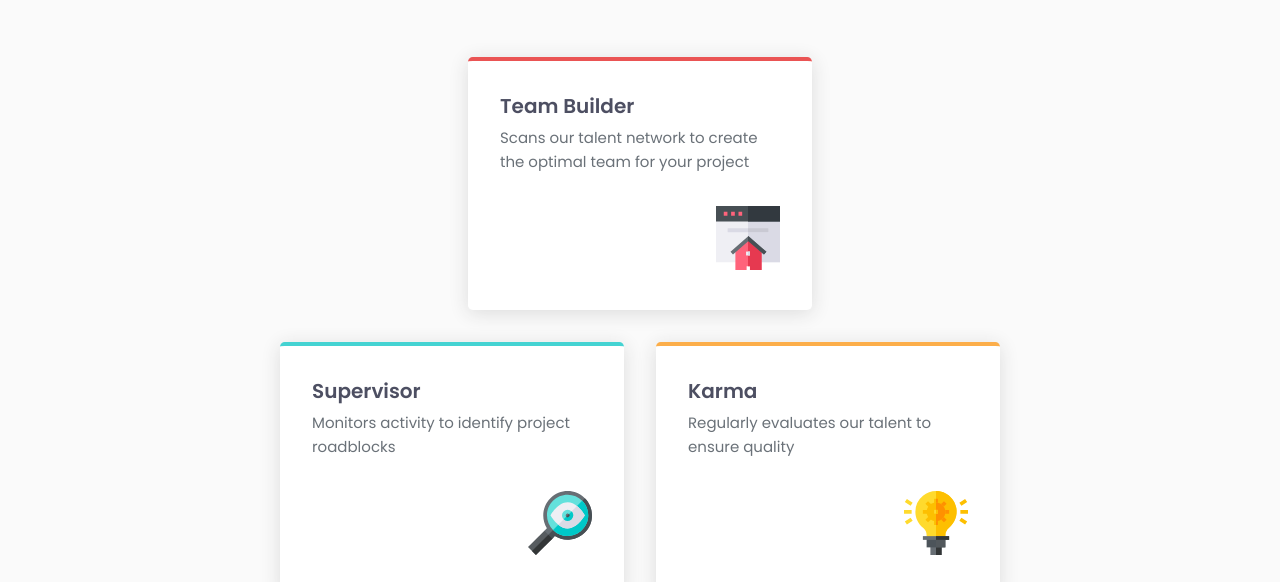
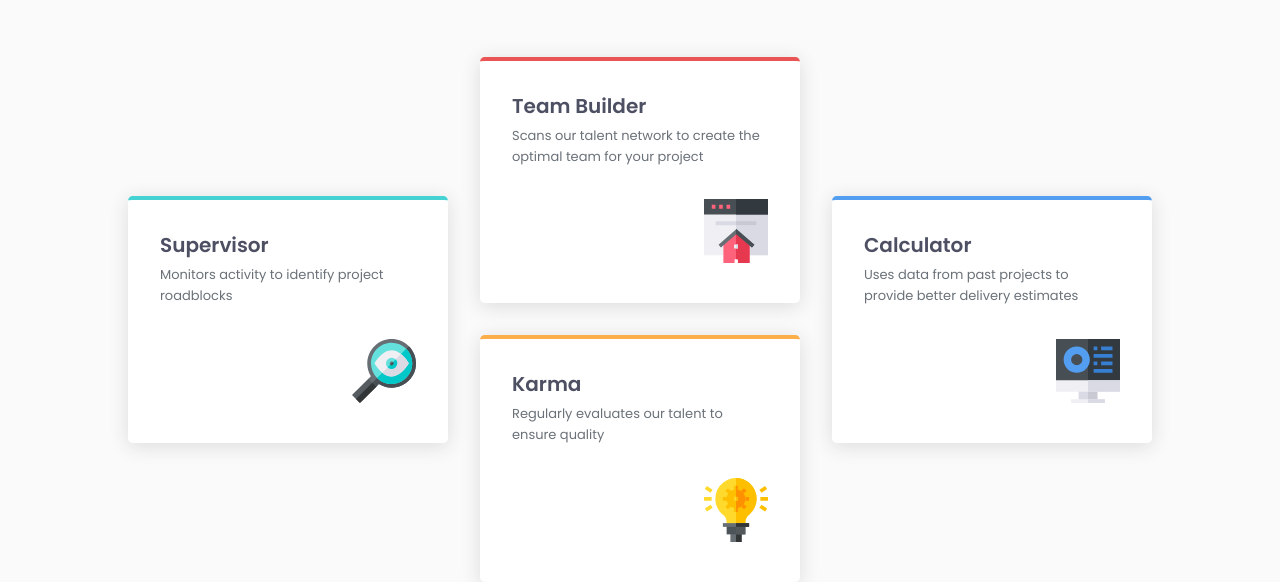
Before and after one commit to ashkir004/four-card-feature-section, a website: page index.html in a window 1280 px wide. Shown: the part 218-800 px from the top of the page. Drawn offline with Linux system fonts and the light colour scheme.

Commit message:
add responsiveness for desktop screens

```diff
--- a/style.css
+++ b/style.css
@@ -124,6 +124,7 @@ main {
     gap: var(--space-lg);
 }
 
+/* Card */
 .card {
     padding: var(--space-lg);
     background-color: var(--neutral-white);
@@ -165,38 +166,38 @@ main {
     border-top: .3rem solid var(--primary-blue);
 }
 
-@media (min-width: 48rem) {
-
+/* Media Queries */
+@media (min-width: 48rem) { /* Tablet */
     main {
-        min-width: 45rem;
+        min-width: 40rem;
         display: grid;
-        gap: 2rem;
-        grid-template-columns: 1fr 1fr 4.125rem 4.125rem 1fr 1fr;
+        grid-template-columns: 1fr 1fr;
         grid-template-rows: 1fr 1fr 1fr;
+        justify-content: center;
     }
 
     .card {
-        max-width: 21.5rem;
+        max-width: 19rem;
     }
 
     .team-builder {
-        grid-column: 2 / 6;
+        grid-column: 1 / 3;
         grid-row: 1;
         justify-self: center;
     }
 
     .supervisor {
-        grid-column: 1 / 4;
+        grid-column: 1;
         grid-row: 2;
     }
 
     .karma {
-        grid-column: 4 / 7;
+        grid-column: 2;
         grid-row: 2;
     }
 
     .calculator {
-        grid-column: 2 / 6;
+        grid-column: 1 / 3;
         grid-row: 3;
         justify-self: center;
     }
@@ -217,3 +218,41 @@ main {
         font-size: var(--font-sm);
     }
 }
+
+@media (min-width: 80rem) { /* Desktop */
+    main {
+        min-width: 64rem;
+        display: grid;
+        grid-template-columns: 1fr 1fr 1fr;
+        grid-template-rows: 1fr;
+        justify-content: center;
+    }
+
+    .card {
+        max-width: 32rem;
+    }
+
+    .supervisor {
+        grid-column: 1;
+        grid-row: 1 / 3;
+        align-self: center;
+    }
+
+    .team-builder {
+        grid-column: 2;
+    }
+
+    .karma {
+        grid-column: 2;
+    }
+
+    .calculator {
+        grid-column: 3;
+        grid-row: 1 / 3;
+        align-self: center;
+    }
+
+    .body-text {
+        font-size: var(--font-xs);
+    }
+}
```
Also changed, not shown: index.html (+1 -1 lines), design/desktop.png (added), design/tablet.png.
